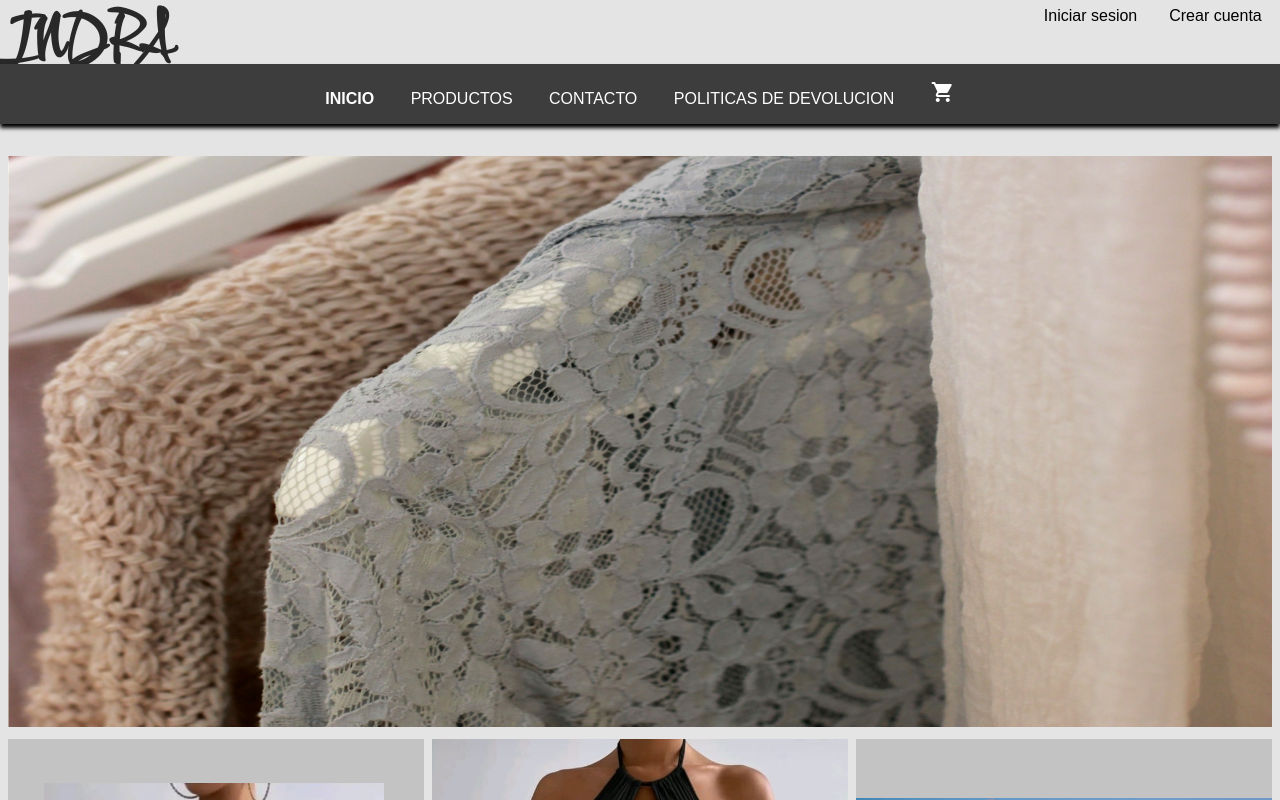
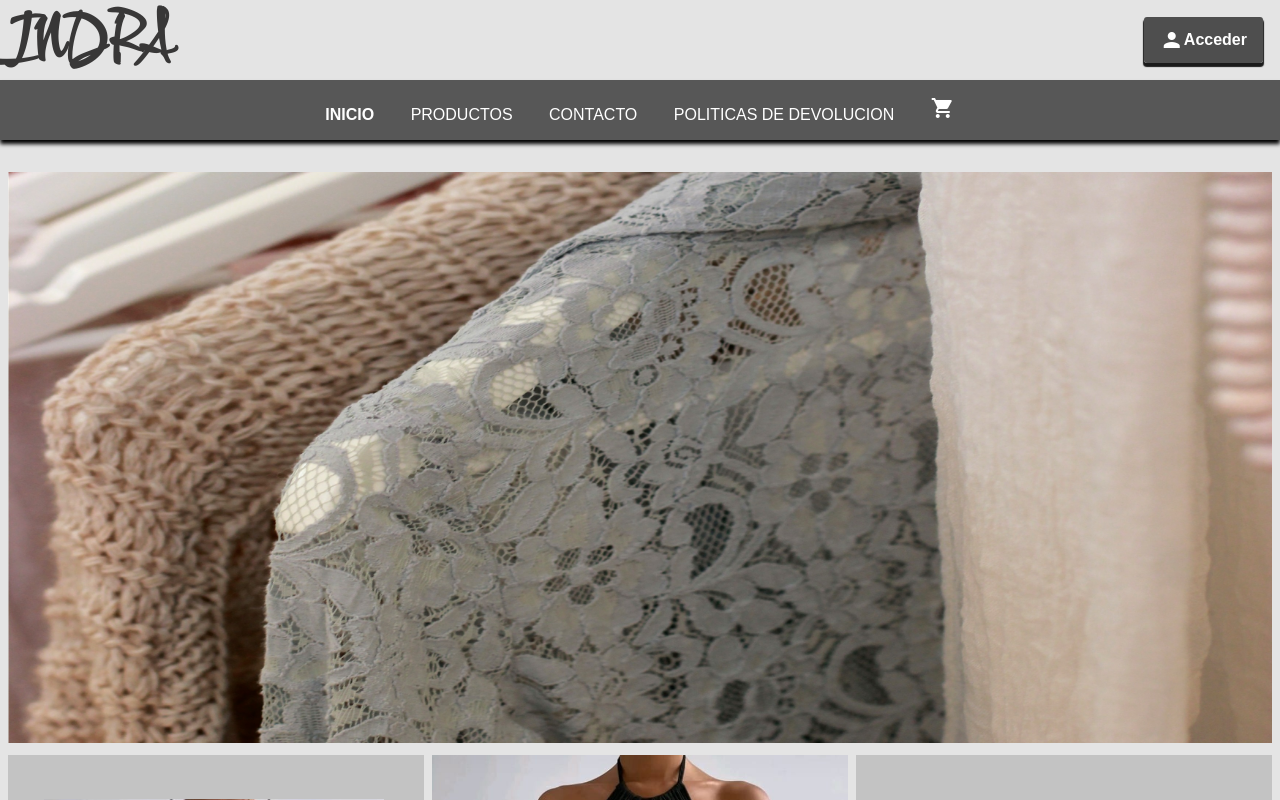
Before and after one commit to ChristianToppetti/Coderhouse-Toppetti, a plain HTML site: page index.html in a window 1280 px wide. Shown: the top 800 px of the page. Drawn offline with Linux system fonts and the light colour scheme.

Commit message:
Arreglo en logo y Agregado boton de sesion + Fixes menores

```diff
--- a/css/style.css
+++ b/css/style.css
@@ -7,7 +7,7 @@
     min-height: 10px;
 }
 
-h1 {font-size: 4rem; font-family: 'Comforter';} /*LOGO*/
+h1 {font-size: 4rem; font-family: 'Comforter';padding-bottom: 1rem;} /*LOGO*/
 h2 {font-size: 2rem;}
 h3 {font-size: 1.5rem;}
 h4 {font-size: 1.3rem;}
@@ -27,7 +27,7 @@ li {
 .flexcol { display:flex; flex-direction: column;}
 .flexwrap { flex-wrap: wrap;}
 .bgc1 { background-color:#e4e4e4}
-.bgc2 { background-color: rgb(61, 61, 61);}
+.bgc2 { background-color: rgb(87, 87, 87);}
 .shadow { box-shadow: 0px 4px 4px 0px #000000; }
 .bordernone {border: none;}
 
@@ -54,6 +54,8 @@ li {
     cursor: pointer;
     border: 1px solid transparent;
     border-radius: .25rem;
+    text-decoration: none;
+    white-space: break-spaces;
 }
 
 .separator {
@@ -106,24 +108,30 @@ li {
 .header {
     grid-area: header;
     display: grid;
-    grid-template-columns: auto 1fr 20%;
-    grid-template-rows: 1fr 1fr;
+    grid-template-columns: auto 1fr minmax(10%, auto);
     max-height: 4rem;
+    margin-bottom: 1rem;
 }
 
 .header__logo {
     display: inline-block;
     text-decoration: none;
-    color: rgb(40, 40, 40);
+    color: rgb(56, 55, 55);
     grid-row: 1/2;
 }
 
 .header__account {
     grid-area: 1/3 / 2/4;
+    display: flex;flex-direction: row;
+    justify-content: space-between;
+    justify-self: stretch;
+    align-self: flex-start;
+    background-color: #4e4e4e;
+    border: 1px solid transparent;
+    box-shadow: 0 3px 1px 0px rgb(26, 26, 26);
+    margin: 1rem 1rem 0 0
 
-    justify-self: center;
-    align-self: center;
-}
+} .header__account > * {  align-self: center; }
 
 .nav {
     grid-area: nav;
@@ -234,29 +242,30 @@ li {
 
     .buttons {padding: 0.5rem 1rem;}
 
-    .shopitem { max-width: calc((100% / 3) - (1rem / 3));} /*minimo 3 shopitems por fila */
+    .shopitem {max-width: calc((100% / 3) - (1rem / 3));} /*minimo 3 shopitems por fila */
 
     /* NAV */
-    .nav { justify-content: center;}
-    .navbtn { width: 100%; text-align: center; margin-bottom: 0.5rem;}
-    .nav__navitems { display: block; }
-    .nav__navitems__mobile { display: none; }
+    .nav {justify-content: center;}
+    .navbtn {width: 100%; text-align: center; margin-bottom: 0.5rem;}
+    .nav__navitems {display: block;}
+    .nav__navitems__mobile {display: none;}
 
 
     /* MAIN INDEX */
     .main-index__hero { gap: 0.5rem 0.5rem;}
-    .main-index__bestsellers__itemscont { gap: 0.5rem 0.5rem;}
-    .main-index__sale__itemscont { gap: 0.5rem 0.5rem;}
+    .main-index__bestsellers__itemscont {gap: 0.5rem 0.5rem;}
+    .main-index__sale__itemscont {gap: 0.5rem 0.5rem;}
 
 
     /* MAIN CONTACTO */
-    .main-contacto__contactinfo { flex-basis: 100%; word-break: break-all;}
-    .main-contacto__contactform { width: 100%;}
+    .main-contacto__contactinfo {flex-basis: 100%; word-break: break-all;}
+    .main-contacto__contactform {width: 100%;}
 }
 
 @media only screen and (max-width:620px)
 {
-    .shopitem { max-width: calc((100% / 2) - (0.5rem / 2));} /*minimo 2 shopitems por fila */
+    .shopitem {max-width: calc((100% / 2) - (0.5rem / 2));} /*minimo 2 shopitems por fila */
+    .header__account span { display: none; }
 
     /* NAV */
     .nav {flex-wrap: wrap; }
@@ -267,7 +276,7 @@ li {
         align-items: center;
     }
     .nav__navitems { display: none; }
-    .nav__navitems__mobile { display: block; }
+    .nav__navitems__mobile { display: flex; justify-content: space-evenly; width: 100%;}
 
 
     /* MAIN INDEX*/
--- a/index.html
+++ b/index.html
@@ -21,10 +21,10 @@
                     <h1>INDRA</h1>
                 </a>
 
-                <div class="header__account flex">
-                    <a class="textbtn" href="#">Iniciar sesion</a>
-                    <a class="textbtn" href="#">Crear cuenta</a>
-                </div>
+                <a class="header__account buttons" href="#">
+                    <i class="material-icons">person</i>
+                    <span class="">Acceder</span>
+                </a>
             </header>
 
             <nav class="nav flex bgc2 shadow">
@@ -35,7 +35,7 @@
                     <a class="textbtn textwhite" href="#">POLITICAS DE DEVOLUCION</a>
                     <a class="textbtn textwhite" href="#"><i class="nav__icons material-icons">shopping_cart</i></a>
                 </div>
-                <div class="nav__navitems__mobile">
+                <div class="nav__navitems__mobile flex flexwrap">
                     <a class="textbtn textbtn--selected textwhite" href="#">
                         <i class="nav__icons material-icons">home</i>
                         <p>INICIO</p>
```
